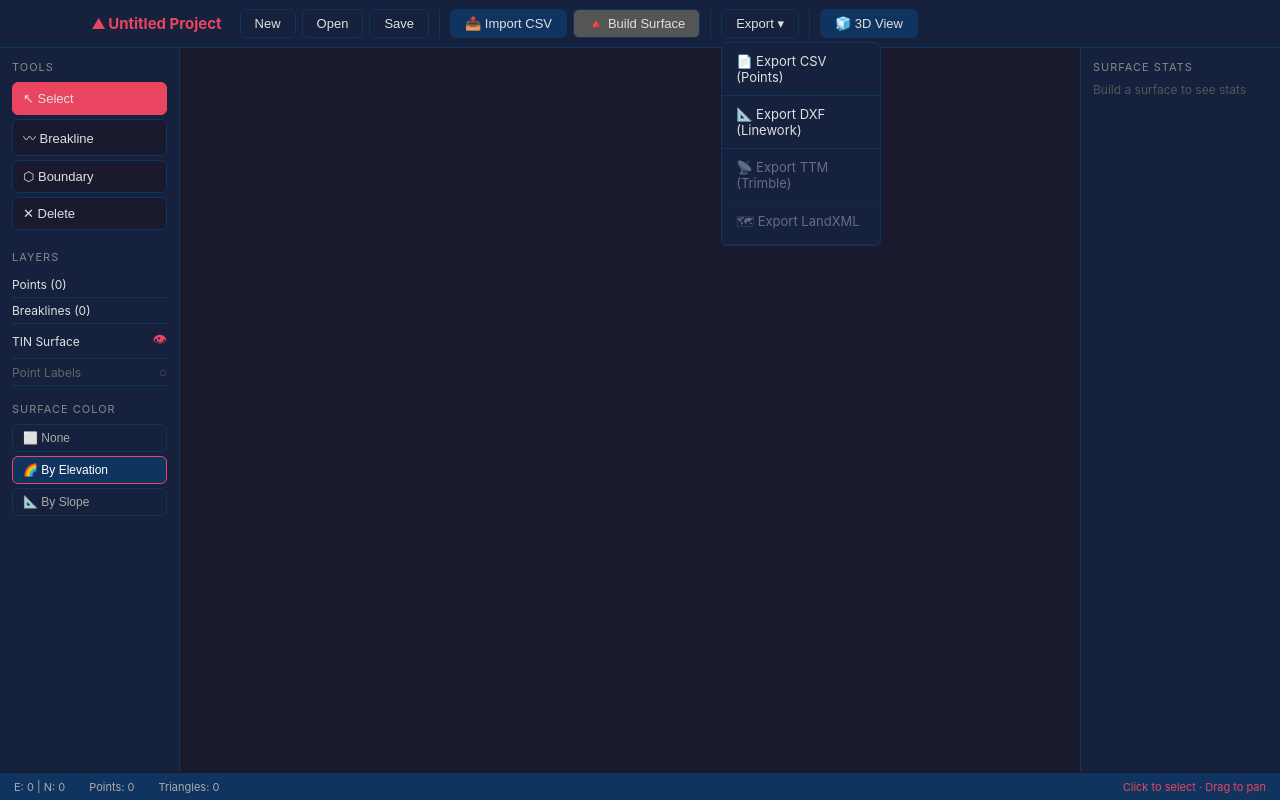
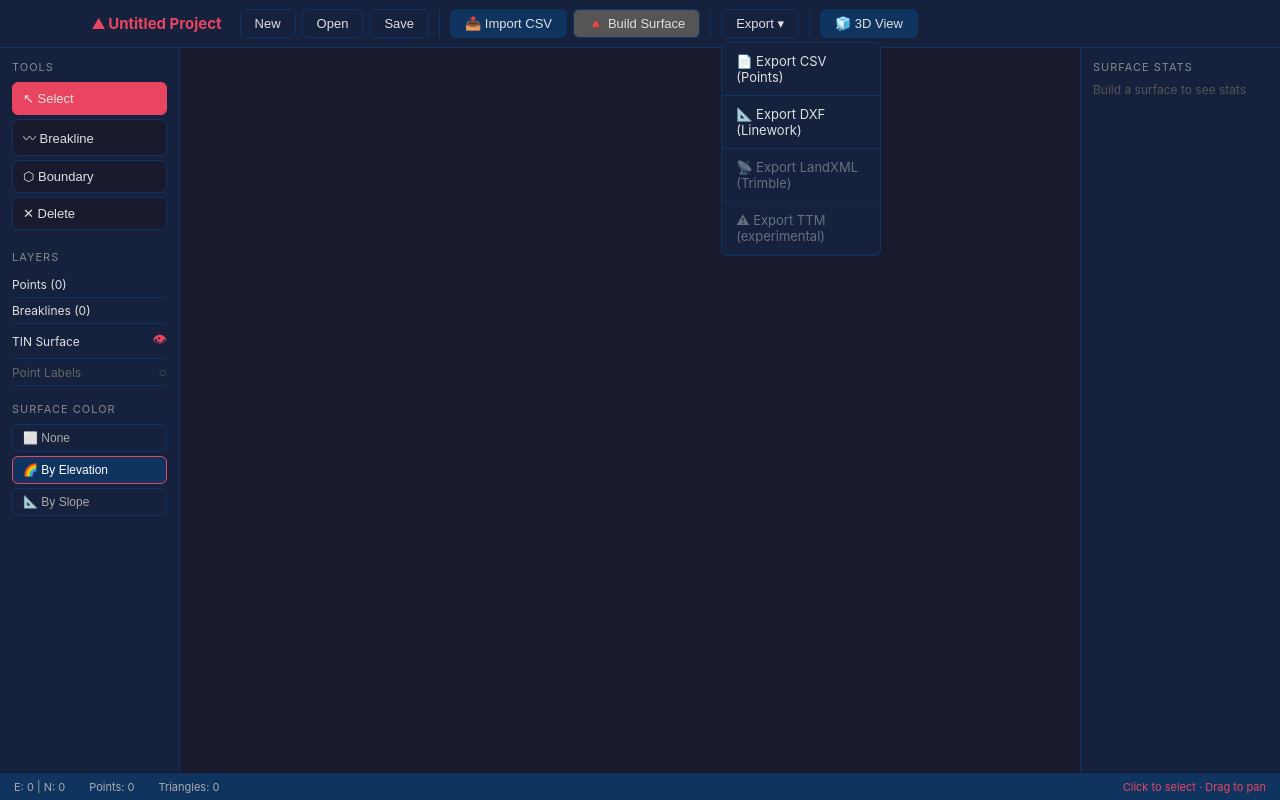
Before and after one commit to williamsoncivil/williamson-surface, a React (Vite) app: page / in a window 1280 px wide. Both pictures are taken after a click on the button "Export ▾". Built offline with nearby package versions, Linux system fonts and the light colour scheme.

Commit message:
Promote LandXML as primary Trimble export (TTM format TBD)

```diff
--- a/src/components/Toolbar.jsx
+++ b/src/components/Toolbar.jsx
@@ -45,8 +45,8 @@ export default function Toolbar({ projectName, view, onToggleView, onImportCSV,
               {[
                 { key: 'csv', label: '📄 Export CSV (Points)' },
                 { key: 'dxf', label: '📐 Export DXF (Linework)' },
-                { key: 'ttm', label: '📡 Export TTM (Trimble)', disabled: !hasSurface },
-                { key: 'landxml', label: '🗺 Export LandXML', disabled: !hasSurface },
+                { key: 'landxml', label: '📡 Export LandXML (Trimble)', disabled: !hasSurface },
+                { key: 'ttm', label: '⚠ Export TTM (experimental)', disabled: !hasSurface },
               ].map(item => (
                 <div
                   key={item.key}
```
